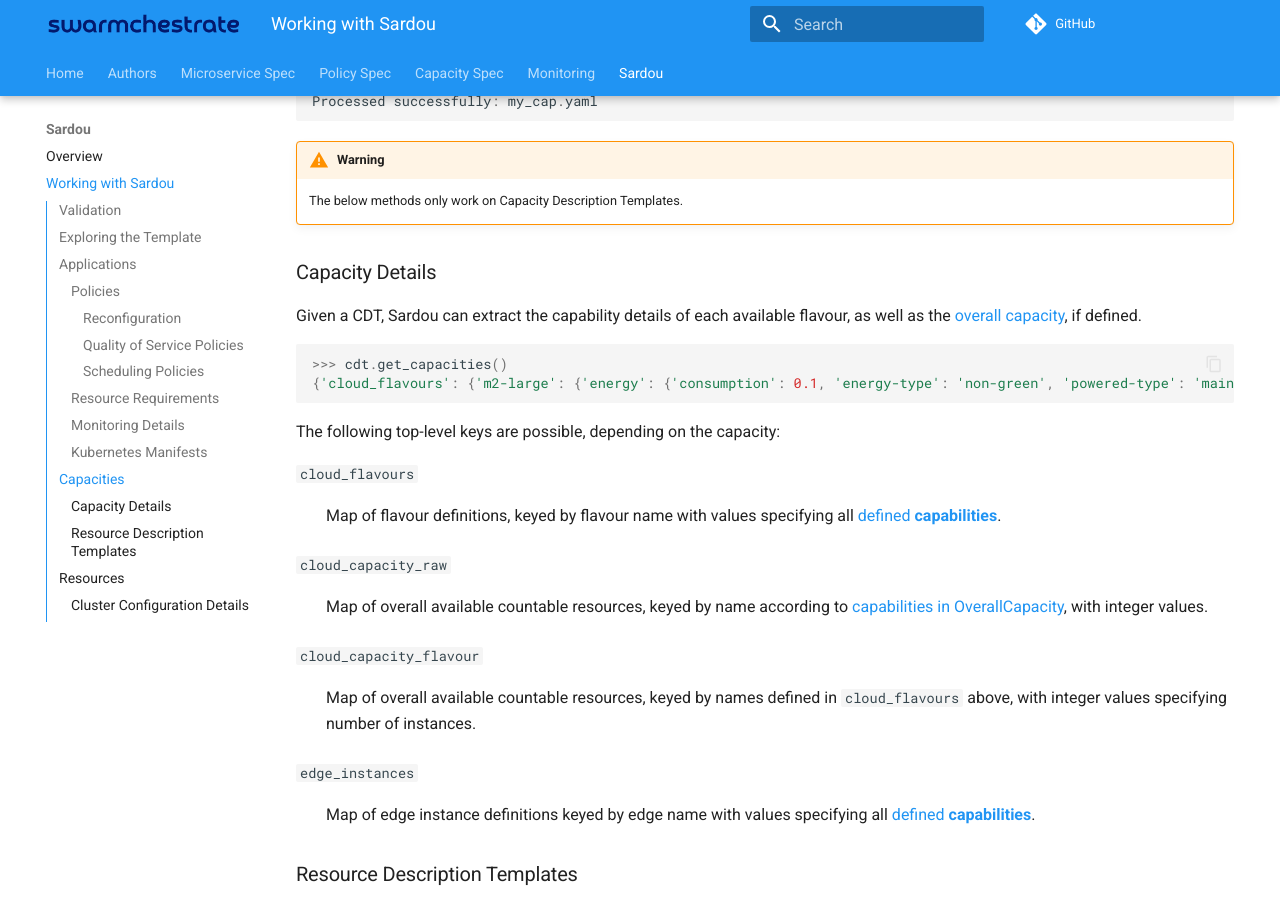
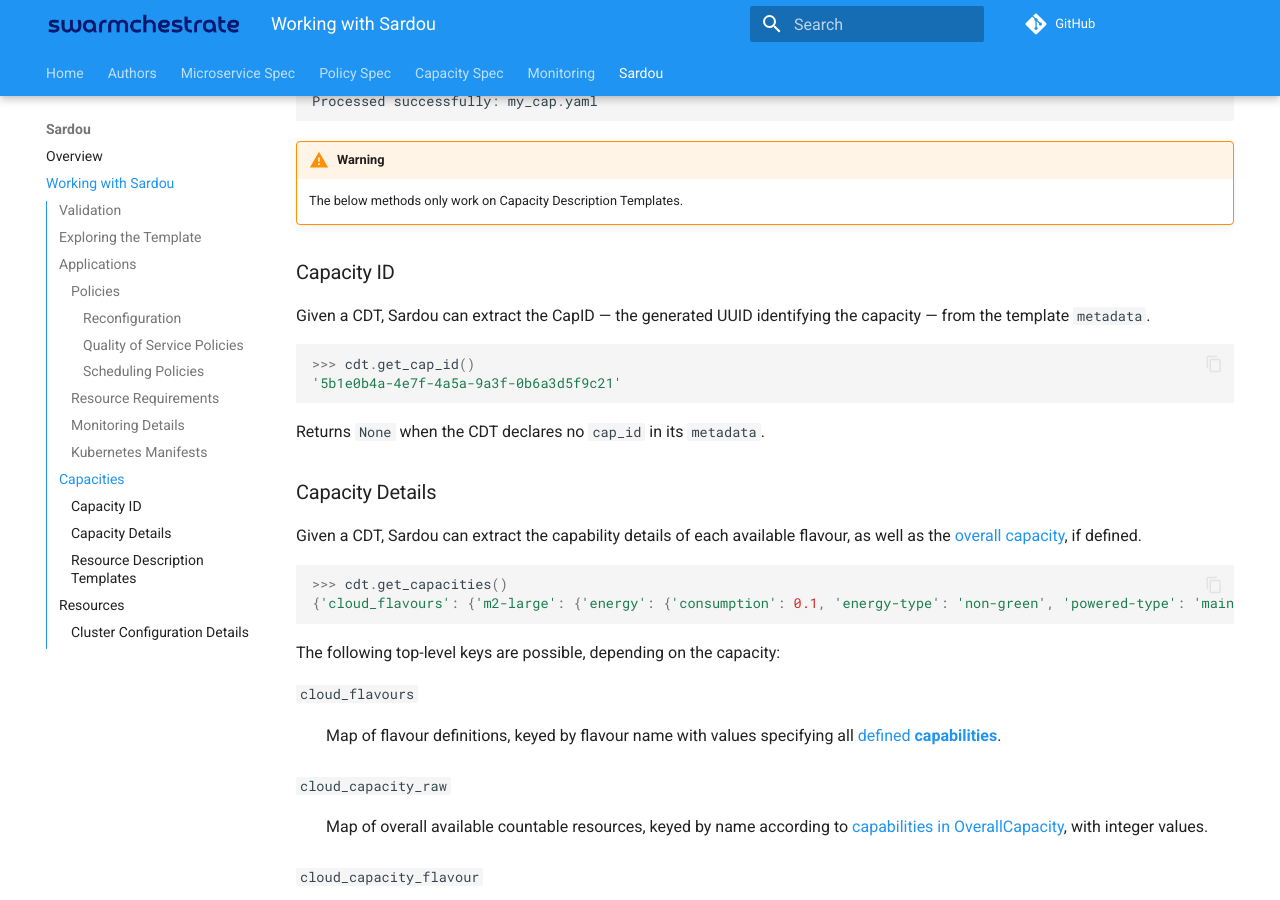
Before and after one commit to Swarmchestrate/tosca, an MkDocs documentation site: the page built from docs/sardou_lib.md, in a window 1280 px wide and 900 px high, scrolled down 2594 px. Built offline with MkDocs 1.6.1 and Material for MkDocs 9.7.7, drawn with Linux system fonts in a browser that asks for light colours; comment, search, counter and statistics services are not loaded.

Commit message:
docs: explain cap_ids

````diff
--- a/docs/sardou_lib.md
+++ b/docs/sardou_lib.md
@@ -166,6 +166,18 @@ Processed successfully: my_cap.yaml
 
 	The below methods only work on Capacity Description Templates.
 
+### Capacity ID
+
+Given a CDT, Sardou can extract the CapID — the generated UUID identifying the
+capacity — from the template `metadata`.
+
+```python
+>>> cdt.get_cap_id()
+'5b1e0b4a-4e7f-4a5a-9a3f-0b6a3d5f9c21'
+```
+
+Returns `None` when the CDT declares no `cap_id` in its `metadata`.
+
 ### Capacity Details
 
 Given a CDT, Sardou can extract the capability details of each available flavour,
````
Also changed, not shown: docs/cdt.md (+7 -4 lines).
